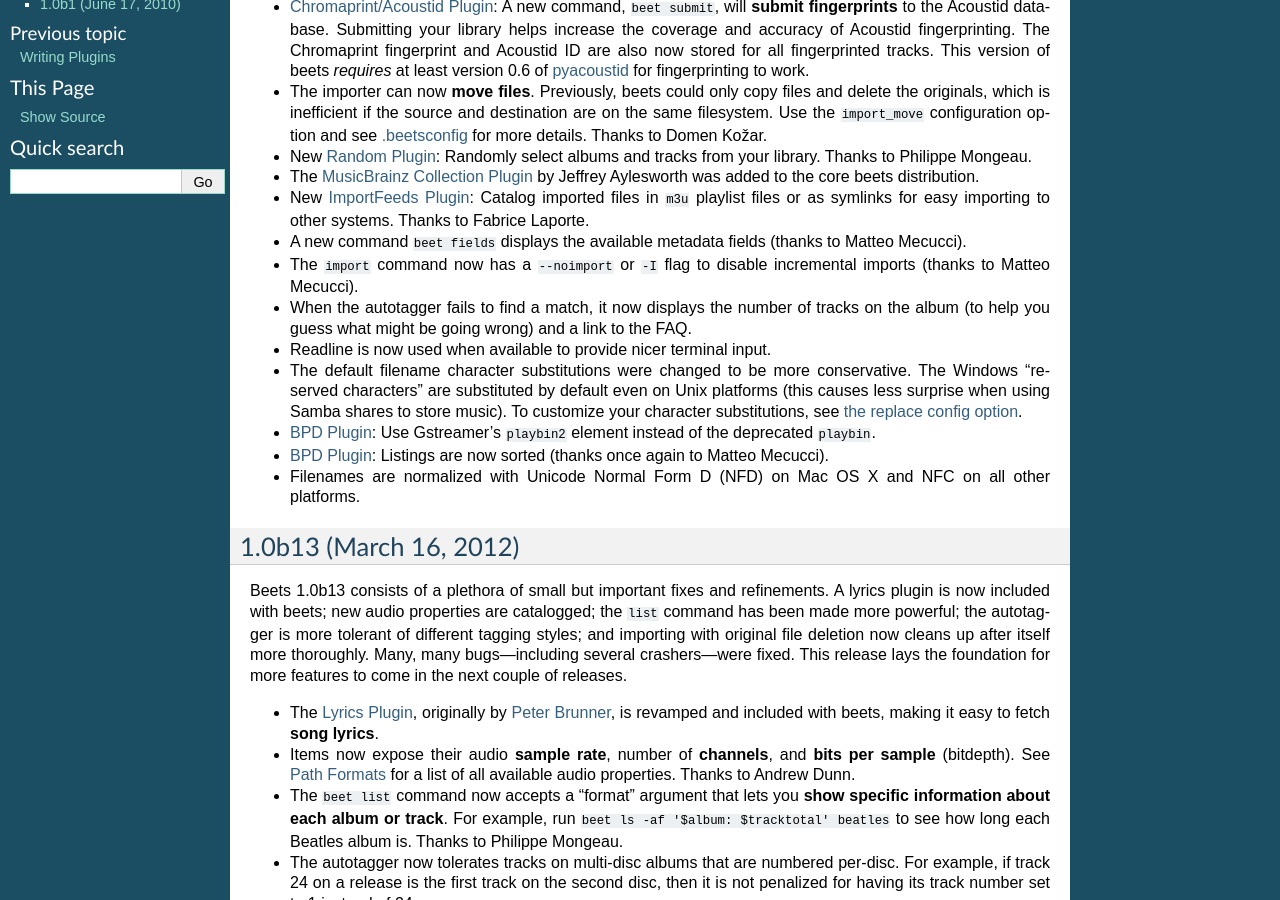
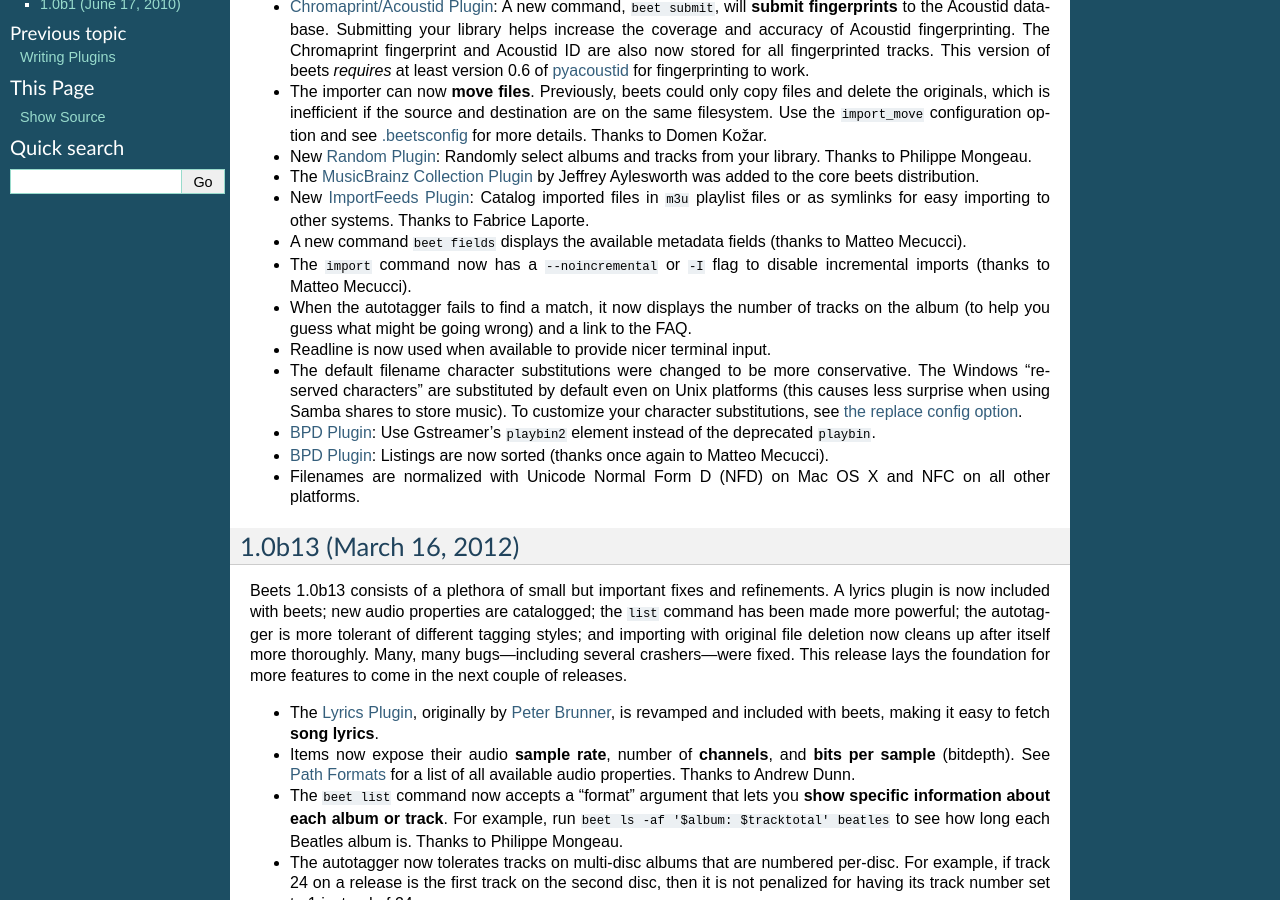
Before and after one commit to google-code-export/beets, a Sphinx documentation site: the page built from docs/changelog.rst, in a window 1280 px wide and 900 px high, scrolled down 366 px. Built offline with Sphinx 7.4.7, drawn with Linux system fonts in a browser that asks for light colours.

Commit message:
typo in changelog for --noincremental

```diff
--- a/docs/changelog.rst
+++ b/docs/changelog.rst
@@ -36,7 +36,7 @@
   Laporte.
 * A new command ``beet fields`` displays the available metadata fields (thanks
   to Matteo Mecucci).
-* The ``import`` command now has a ``--noimport`` or ``-I`` flag to disable
+* The ``import`` command now has a ``--noincremental`` or ``-I`` flag to disable
   incremental imports (thanks to Matteo Mecucci).
 * When the autotagger fails to find a match, it now displays the number of
   tracks on the album (to help you guess what might be going wrong) and a link
```
